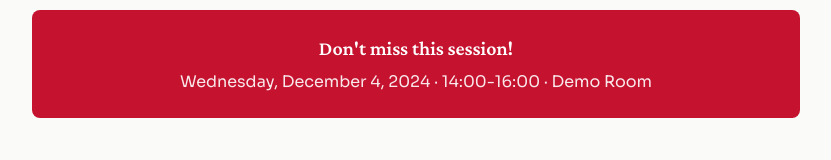
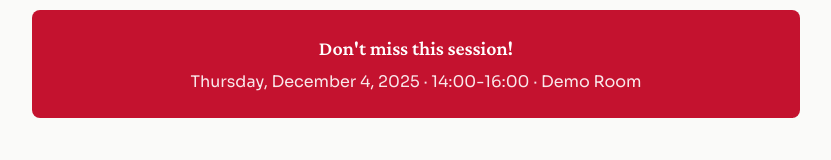
Before and after one commit to fergarciadlc/the-curiosity-club, a Next.js app: page /talks/audio-plugins-juce-cpp in a window 1280 px wide. Shown: the part 1526-1686 px from the top of the page, without its empty margins (224-1055 px from the left). Built offline with nearby package versions, Linux system fonts and the light colour scheme.

Commit message:
fix years in prev talks

```diff
--- a/src/data/talks.ts
+++ b/src/data/talks.ts
@@ -46,7 +46,7 @@ We'll explore:
 - The philosophy behind algorithmic music creation
 
 No prior coding or music experience required—just bring your curiosity!`,
-    date: "2024-11-27",
+    date: "2025-11-27",
     time: "14:00-16:00",
     location: "Demo Room",
     status: "past",
@@ -107,7 +107,7 @@ Please prepare your development environment:
 
 This session is suitable for anyone curious about audio software development. Some programming experience will be helpful but *not required*!
 `,
-    date: "2024-12-04",
+    date: "2025-12-04",
     time: "14:00-16:00",
     location: "Demo Room",
     status: "upcoming",
```
